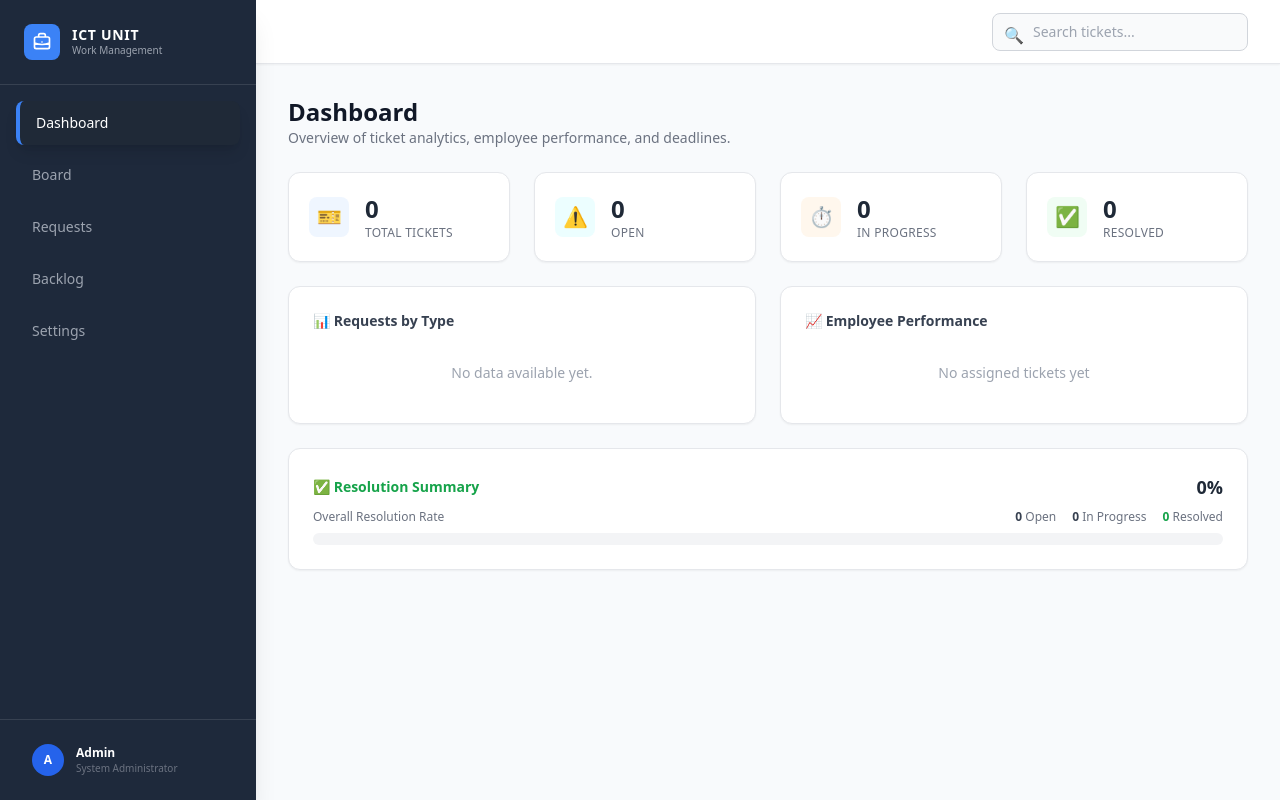
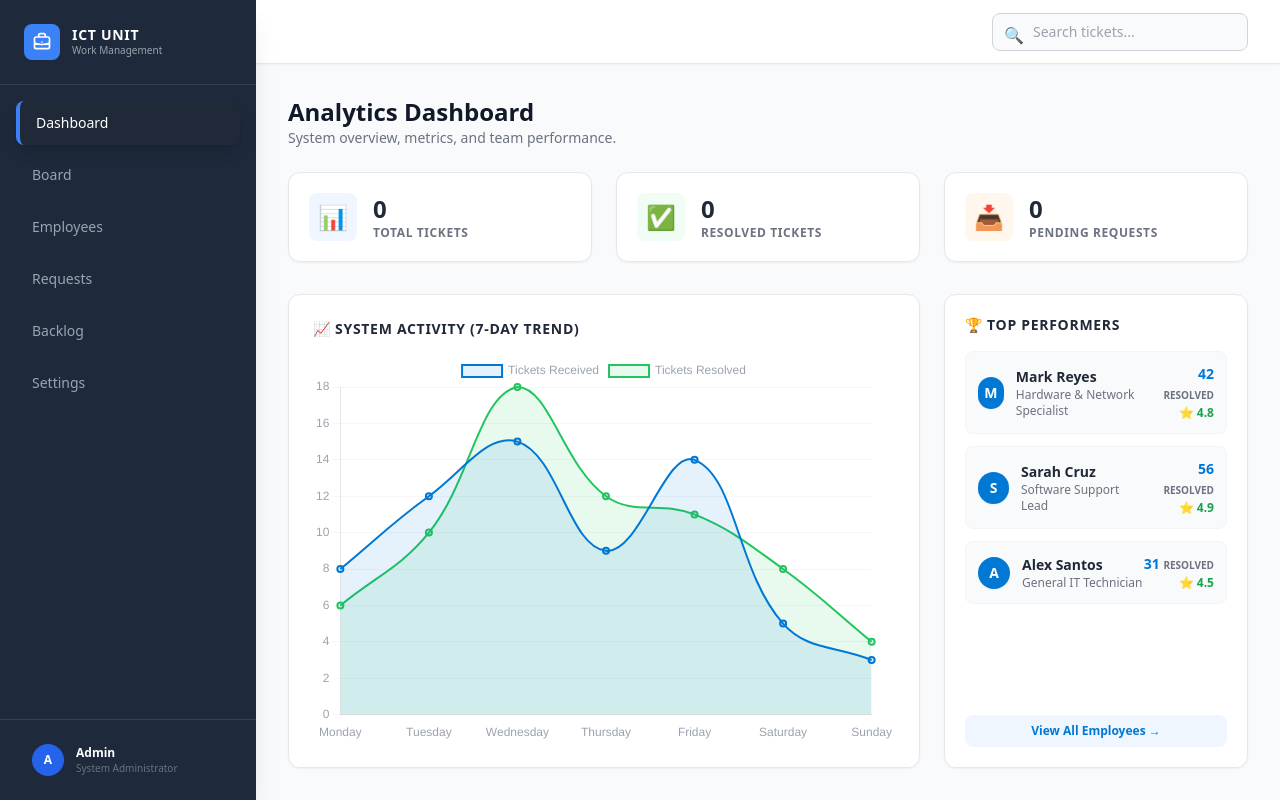
Before and after one commit to gomez28-dev/ict-ticketing-system, a Django app: page /admin-dashboard/analytics/ in a window 1280 px wide. Run offline with Django 5.2, Linux system fonts and the light colour scheme; data that the repository does not hold is empty; some libraries are stand-ins or nearby versions.

Commit message:
Added AI Triage UI, Employee performance page, and Analytics chart

```diff
--- a/config/urls.py
+++ b/config/urls.py
@@ -19,4 +19,6 @@ urlpatterns = [
     path('admin-dashboard/ticket/update/<int:ticket_id>/', views.update_ticket_ajax, name='update_ticket_ajax'),
     path('admin-dashboard/search/', views.search_tickets, name='search_tickets'),
     path('admin-dashboard/settings/', views.settings_view, name='settings'),
+    path('admin-dashboard/request/<int:ticket_id>/triage/', views.ticket_triage_view, name='ticket_triage'),
+    path('admin-dashboard/teams/', views.teams_view, name='teams'),
 ]
--- a/tickets/templates/tickets/analytics.html
+++ b/tickets/templates/tickets/analytics.html
@@ -1,100 +1,154 @@
 {% extends 'tickets/base_admin.html' %}
 
 {% block content %}
-<div class="mb-6">
-    <h1 class="text-2xl font-bold text-gray-900 dark:text-white">Dashboard</h1>
-    <p class="text-sm text-gray-500 dark:text-gray-400">Overview of ticket analytics, employee performance, and deadlines.</p>
+<div class="mb-6 flex justify-between items-end">
+    <div>
+        <h1 class="text-2xl font-bold text-gray-900 dark:text-white">Analytics Dashboard</h1>
+        <p class="text-sm text-gray-500 dark:text-gray-400">System overview, metrics, and team performance.</p>
+    </div>
 </div>
 
-<div class="grid grid-cols-1 md:grid-cols-4 gap-6 mb-6">
+<div class="grid grid-cols-1 md:grid-cols-3 gap-6 mb-8">
+
     <div class="bg-white dark:bg-gray-800 p-5 rounded-xl shadow-sm border border-gray-200 dark:border-gray-700 flex items-center gap-4 transition-colors">
-        <div class="w-10 h-10 rounded-lg bg-blue-50 dark:bg-blue-900/30 text-blue-600 dark:text-blue-400 flex items-center justify-center font-bold text-xl">
-            🎫
+        <div class="w-12 h-12 rounded-lg bg-blue-50 dark:bg-blue-900/30 text-[#0078d4] dark:text-blue-400 flex items-center justify-center text-2xl">
+            📊
         </div>
         <div>
             <div class="text-2xl font-bold text-gray-800 dark:text-white">{{ total_tickets }}</div>
-            <div class="text-xs text-gray-500 dark:text-gray-400 uppercase tracking-wide">Total Tickets</div>
+            <div class="text-xs text-gray-500 dark:text-gray-400 uppercase tracking-wider font-bold">Total Tickets</div>
         </div>
     </div>
+
     <div class="bg-white dark:bg-gray-800 p-5 rounded-xl shadow-sm border border-gray-200 dark:border-gray-700 flex items-center gap-4 transition-colors">
-        <div class="w-10 h-10 rounded-lg bg-cyan-50 dark:bg-cyan-900/30 text-cyan-500 dark:text-cyan-400 flex items-center justify-center font-bold text-xl">
-            ⚠️
-        </div>
-        <div>
-            <div class="text-2xl font-bold text-gray-800 dark:text-white">{{ open_tickets }}</div>
-            <div class="text-xs text-gray-500 dark:text-gray-400 uppercase tracking-wide">Open</div>
-        </div>
-    </div>
-    <div class="bg-white dark:bg-gray-800 p-5 rounded-xl shadow-sm border border-gray-200 dark:border-gray-700 flex items-center gap-4 transition-colors">
-        <div class="w-10 h-10 rounded-lg bg-orange-50 dark:bg-orange-900/30 text-orange-500 dark:text-orange-400 flex items-center justify-center font-bold text-xl">
-            ⏱️
-        </div>
-        <div>
-            <div class="text-2xl font-bold text-gray-800 dark:text-white">{{ in_progress_tickets }}</div>
-            <div class="text-xs text-gray-500 dark:text-gray-400 uppercase tracking-wide">In Progress</div>
-        </div>
-    </div>
-    <div class="bg-white dark:bg-gray-800 p-5 rounded-xl shadow-sm border border-gray-200 dark:border-gray-700 flex items-center gap-4 transition-colors">
-        <div class="w-10 h-10 rounded-lg bg-green-50 dark:bg-green-900/30 text-green-500 dark:text-green-400 flex items-center justify-center font-bold text-xl">
+        <div class="w-12 h-12 rounded-lg bg-green-50 dark:bg-green-900/30 text-green-600 dark:text-green-400 flex items-center justify-center text-2xl">
             ✅
         </div>
         <div>
             <div class="text-2xl font-bold text-gray-800 dark:text-white">{{ resolved_tickets }}</div>
-            <div class="text-xs text-gray-500 dark:text-gray-400 uppercase tracking-wide">Resolved</div>
-        </div>
-    </div>
-</div>
-
-<div class="grid grid-cols-1 lg:grid-cols-2 gap-6 mb-6">
-
-    <div class="bg-white dark:bg-gray-800 p-6 rounded-xl shadow-sm border border-gray-200 dark:border-gray-700 transition-colors">
-        <h3 class="text-sm font-bold text-gray-700 dark:text-gray-200 mb-4 flex items-center gap-2">
-            📊 Requests by Type
-        </h3>
-        <div class="space-y-4">
-            {% for item in chart_data %}
-            <div>
-                <div class="flex justify-between text-xs mb-1 text-gray-600 dark:text-gray-400">
-                    <span>{{ item.name }}</span>
-                    <span class="font-bold text-gray-900 dark:text-white">{{ item.count }}</span>
-                </div>
-                <div class="w-full bg-gray-100 dark:bg-gray-700 rounded-full h-2">
-                    <div class="bg-[#0078d4] h-2 rounded-full" style="width: {{ item.width }}%"></div>
-                </div>
-            </div>
-            {% empty %}
-            <p class="text-sm text-gray-400 dark:text-gray-500 text-center py-4">No data available yet.</p>
-            {% endfor %}
+            <div class="text-xs text-gray-500 dark:text-gray-400 uppercase tracking-wider font-bold">Resolved Tickets</div>
         </div>
     </div>
 
-    <div class="bg-white dark:bg-gray-800 p-6 rounded-xl shadow-sm border border-gray-200 dark:border-gray-700 flex flex-col transition-colors">
-        <h3 class="text-sm font-bold text-gray-700 dark:text-gray-200 mb-4 flex items-center gap-2">
-            📈 Employee Performance
-        </h3>
-        <div class="flex-1 flex items-center justify-center text-gray-400 dark:text-gray-500 text-sm">
-            No assigned tickets yet
+    <div class="bg-white dark:bg-gray-800 p-5 rounded-xl shadow-sm border border-gray-200 dark:border-gray-700 flex items-center gap-4 transition-colors">
+        <div class="w-12 h-12 rounded-lg bg-orange-50 dark:bg-orange-900/30 text-orange-500 dark:text-orange-400 flex items-center justify-center text-2xl">
+            📥
+        </div>
+        <div>
+            <div class="text-2xl font-bold text-gray-800 dark:text-white">{{ pending_requests }}</div>
+            <div class="text-xs text-gray-500 dark:text-gray-400 uppercase tracking-wider font-bold">Pending Requests</div>
         </div>
     </div>
+
 </div>
 
-<div class="bg-white dark:bg-gray-800 p-6 rounded-xl shadow-sm border border-gray-200 dark:border-gray-700 transition-colors">
-    <div class="flex justify-between items-center mb-2">
-        <h3 class="text-sm font-bold text-green-600 dark:text-green-400 flex items-center gap-2">
-            ✅ Resolution Summary
-        </h3>
-        <span class="font-bold text-lg text-gray-800 dark:text-white">{{ resolution_rate }}%</span>
-    </div>
-    <div class="flex justify-between text-xs text-gray-500 dark:text-gray-400 mb-2">
-        <span>Overall Resolution Rate</span>
-        <div class="flex gap-4">
-            <span><strong class="text-gray-700 dark:text-gray-300">{{ open_tickets }}</strong> Open</span>
-            <span><strong class="text-gray-700 dark:text-gray-300">{{ in_progress_tickets }}</strong> In Progress</span>
-            <span><strong class="text-green-600 dark:text-green-400">{{ resolved_tickets }}</strong> Resolved</span>
+<div class="grid grid-cols-1 lg:grid-cols-3 gap-6 flex-1">
+
+    <div class="lg:col-span-2 bg-white dark:bg-gray-800 rounded-xl shadow-sm border border-gray-200 dark:border-gray-700 p-6 flex flex-col transition-colors">
+        <h3 class="text-sm font-bold text-gray-800 dark:text-gray-200 mb-4 uppercase tracking-wider flex items-center gap-2">📈 System Activity (7-Day Trend)</h3>
+        <div class="flex-1 relative w-full h-64">
+            <canvas id="activityChart"></canvas>
         </div>
     </div>
-    <div class="w-full bg-gray-100 dark:bg-gray-700 rounded-full h-3">
-        <div class="bg-[#0078d4] h-3 rounded-full transition-all duration-500" style="width: {{ resolution_rate }}%"></div>
+
+    <div class="lg:col-span-1 bg-white dark:bg-gray-800 rounded-xl shadow-sm border border-gray-200 dark:border-gray-700 p-5 transition-colors flex flex-col">
+        <h3 class="text-sm font-bold text-gray-800 dark:text-gray-200 mb-4 uppercase tracking-wider flex items-center gap-2">🏆 Top Performers</h3>
+
+        <div class="space-y-3 flex-1">
+            {% for staff in staff_data %}
+            <div class="flex items-center justify-between p-3 bg-gray-50 dark:bg-gray-900/50 rounded-lg border border-gray-100 dark:border-gray-700 hover:border-blue-200 dark:hover:border-blue-800 transition-colors">
+                <div class="flex items-center gap-3">
+                    <div class="w-8 h-8 rounded-full bg-[#0078d4] text-white flex items-center justify-center text-sm font-bold shadow-sm">
+                        {{ staff.name|make_list|first }}
+                    </div>
+                    <div>
+                        <p class="text-sm font-bold text-gray-800 dark:text-gray-200">{{ staff.name }}</p>
+                        <p class="text-xs text-gray-500 dark:text-gray-400">{{ staff.role }}</p>
+                    </div>
+                </div>
+                <div class="text-right">
+                    <p class="text-sm font-bold text-[#0078d4] dark:text-blue-400">{{ staff.resolved_tickets }} <span class="text-[10px] uppercase font-bold text-gray-500 dark:text-gray-400">Resolved</span></p>
+                    <p class="text-xs text-green-600 dark:text-green-400 font-bold flex items-center justify-end gap-1">⭐ {{ staff.rating }}</p>
+                </div>
+            </div>
+            {% endfor %}
+        </div>
+
+        <a href="{% url 'teams' %}" class="block text-center text-xs text-[#0078d4] dark:text-blue-400 mt-4 hover:underline font-bold bg-blue-50 dark:bg-blue-900/20 py-2 rounded-lg transition-colors">View All Employees &rarr;</a>
     </div>
+
 </div>
 {% endblock %}
+
+{% block scripts %}
+<script src="https://cdn.jsdelivr.net/npm/chart.js"></script>
+
+<script>
+    document.addEventListener('DOMContentLoaded', function() {
+        const ctx = document.getElementById('activityChart').getContext('2d');
+
+        // Grab the data safely from Django
+        const labels = {{ chart_labels|safe }};
+        const receivedData = {{ chart_received|safe }};
+        const resolvedData = {{ chart_resolved|safe }};
+
+        new Chart(ctx, {
+            type: 'line',
+            data: {
+                labels: labels,
+                datasets: [
+                    {
+                        label: 'Tickets Received',
+                        data: receivedData,
+                        borderColor: '#0078d4', // Blue
+                        backgroundColor: 'rgba(0, 120, 212, 0.1)',
+                        borderWidth: 2,
+                        tension: 0.4, // Smooth curves
+                        fill: true
+                    },
+                    {
+                        label: 'Tickets Resolved',
+                        data: resolvedData,
+                        borderColor: '#22c55e', // Green
+                        backgroundColor: 'rgba(34, 197, 94, 0.1)',
+                        borderWidth: 2,
+                        tension: 0.4, // Smooth curves
+                        fill: true
+                    }
+                ]
+            },
+            options: {
+                responsive: true,
+                maintainAspectRatio: false,
+                plugins: {
+                    legend: {
+                        position: 'top',
+                        labels: {
+                            color: '#9ca3af' // Gray-400 for dark mode compatibility
+                        }
+                    }
+                },
+                scales: {
+                    y: {
+                        beginAtZero: true,
+                        grid: {
+                            color: 'rgba(156, 163, 175, 0.1)' // Very faint grid lines
+                        },
+                        ticks: {
+                            color: '#9ca3af'
+                        }
+                    },
+                    x: {
+                        grid: {
+                            display: false // Hide vertical grid lines
+                        },
+                        ticks: {
+                            color: '#9ca3af'
+                        }
+                    }
+                }
+            }
+        });
+    });
+</script>
+{% endblock %}
--- a/tickets/templates/tickets/base_admin.html
+++ b/tickets/templates/tickets/base_admin.html
@@ -55,6 +55,10 @@
                     Board
                 </a>
 
+                <a href="{% url 'teams' %}" class="flex items-center gap-3 px-4 py-3 text-sm rounded-lg transition-all {% if url_name == 'teams' %}bg-gray-800 text-white border-l-4 border-blue-500 shadow-lg{% else %}text-gray-400 hover:bg-gray-800 hover:text-white{% endif %}">
+                    Employees
+                </a>
+
                 <a href="{% url 'requests' %}" class="flex items-center gap-3 px-4 py-3 text-sm rounded-lg transition-all {% if url_name == 'requests' %}bg-gray-800 text-white border-l-4 border-blue-500 shadow-lg{% else %}text-gray-400 hover:bg-gray-800 hover:text-white{% endif %}">
                     Requests
                 </a>
--- a/tickets/views.py
+++ b/tickets/views.py
@@ -1,7 +1,6 @@
-from .ml_service import predict_ticket_duration
+from .ml_service import predict_ticket_duration, recommend_staff, predict_risk
 from django.utils import timezone
 from django.db.models import Count
-from django.shortcuts import render
 from .models import Ticket
 from .forms import PublicTicketForm
 from django.shortcuts import render, redirect, get_object_or_404
@@ -90,41 +89,61 @@ def delete_request(request, ticket_id):
 
 
 def analytics_dashboard(request):
-    # We exclude 'PENDING' because those haven't been approved to the main board yet
-    active_tickets = Ticket.objects.exclude(status='PENDING')
+    """Main dashboard view with metrics, chart, and top performers."""
+    total_tickets = Ticket.objects.count()
+    resolved_tickets = Ticket.objects.filter(status__in=['REVIEW', 'DONE']).count()
+    pending_requests = Ticket.objects.filter(status='PENDING').count()
 
-    # 1. Calculate Top Card Metrics
-    total = active_tickets.count()
-    open_count = active_tickets.filter(status__in=['BACKLOG', 'TODO']).count()
-    in_progress = active_tickets.filter(status='IN_PROGRESS').count()
-    resolved = active_tickets.filter(status__in=['REVIEW', 'DONE']).count()
-
-    # 2. Calculate Overall Resolution Rate for the progress bar
-    resolution_rate = 0
-    if total > 0:
-        resolution_rate = int((resolved / total) * 100)
-
-    # 3. Get data for "Requests by Type"
-    type_counts = active_tickets.values('support_type').annotate(count=Count('id'))
-    support_dict = dict(Ticket.SUPPORT_CHOICES)
-
-    chart_data = []
-    for item in type_counts:
-        if item['support_type']:  # Ignore empty ones
-            name = support_dict.get(item['support_type'], 'Other')
-            # Calculate a percentage width for the visual bar chart
-            width = int((item['count'] / total) * 100) if total > 0 else 0
-            chart_data.append({'name': name, 'count': item['count'], 'width': width})
+    staff_data = get_mock_staff_data()
+    chart_data = get_mock_chart_data()  # Fetch the chart data
 
     context = {
-        'total_tickets': total,
-        'open_tickets': open_count,
-        'in_progress_tickets': in_progress,
-        'resolved_tickets': resolved,
-        'resolution_rate': resolution_rate,
-        'chart_data': chart_data,
+        'total_tickets': total_tickets,
+        'resolved_tickets': resolved_tickets,
+        'pending_requests': pending_requests,
+        'staff_data': staff_data,
+        'chart_labels': chart_data['labels'],  # Send labels to JS
+        'chart_received': chart_data['received'],  # Send received line to JS
+        'chart_resolved': chart_data['resolved'],  # Send resolved line to JS
     }
     return render(request, 'tickets/analytics.html', context)
+
+
+def get_mock_staff_data():
+    """Centralized mock data for Staff & Teams.
+    Eventually, this will be replaced by querying a custom User database."""
+    return [
+        {
+            "name": "Mark Reyes",
+            "role": "Hardware & Network Specialist",
+            "skills": ["HARDWARE", "NETWORK", "CCTV"],
+            "active_tickets": 3,
+            "resolved_tickets": 42,
+            "rating": 4.8
+        },
+        {
+            "name": "Sarah Cruz",
+            "role": "Software Support Lead",
+            "skills": ["SOFTWARE", "ACCOUNT"],
+            "active_tickets": 1,
+            "resolved_tickets": 56,
+            "rating": 4.9
+        },
+        {
+            "name": "Alex Santos",
+            "role": "General IT Technician",
+            "skills": ["OTHER", "NETWORK"],
+            "active_tickets": 2,
+            "resolved_tickets": 31,
+            "rating": 4.5
+        }
+    ]
+
+
+def teams_view(request):
+    """View for the Teams & Staff Management page."""
+    staff_data = get_mock_staff_data()
+    return render(request, 'tickets/teams.html', {'staff_data': staff_data})
 
 
 def backlog_view(request):
@@ -212,3 +231,85 @@ def update_ticket_ajax(request, ticket_id):
 
 def settings_view(request):
     return render(request, 'tickets/settings.html')
+
+
+def ticket_triage_view(request, ticket_id):
+    """Loads the AI Triage Screen for a pending request."""
+    ticket = get_object_or_404(Ticket, id=ticket_id)
+
+    # 1. Run the AI Models
+    predicted_hours = predict_ticket_duration(ticket.support_type, ticket.priority)
+    staff_rec = recommend_staff(ticket.school_name, ticket.support_type)
+    risk_assessment = predict_risk(ticket.support_type, ticket.priority)
+
+    return render(request, 'tickets/ticket_creation.html', {
+        'ticket': ticket,
+        'predicted_hours': predicted_hours,
+        'staff_rec': staff_rec,
+        'risk_assessment': risk_assessment
+    })
+
+
+def approve_request(request, ticket_id):
+    """Saves the finalized triage data and moves ticket to the board."""
+    ticket = get_object_or_404(Ticket, id=ticket_id)
+
+    if request.method == 'POST':
+        # Grab the finalized data from the Triage Screen
+        ticket.status = request.POST.get('status', 'TODO')
+        ticket.priority = request.POST.get('priority', ticket.priority)
+
+        # We append the assigned staff to the admin notes so we don't have to alter the database!
+        assigned_staff = request.POST.get('assigned_staff', 'Unassigned')
+        existing_notes = ticket.admin_notes or ""
+        ticket.admin_notes = f"Assigned to: {assigned_staff}\n{existing_notes}"
+
+        # Save the AI predicted hours
+        ticket.predicted_hours = request.POST.get('predicted_hours', 1)
+
+        ticket.save()
+
+    return redirect('dashboard')
+
+def get_mock_staff_data():
+    """Centralized mock data for Staff & Teams.
+    Eventually, this will be replaced by querying a custom User or Staff profile model."""
+    return [
+        {
+            "name": "Mark Reyes",
+            "role": "Hardware & Network Specialist",
+            "skills": ["HARDWARE", "NETWORK", "CCTV"],
+            "active_tickets": 3,
+            "resolved_tickets": 42,
+            "rating": 4.8
+        },
+        {
+            "name": "Sarah Cruz",
+            "role": "Software Support Lead",
+            "skills": ["SOFTWARE", "ACCOUNT"],
+            "active_tickets": 1,
+            "resolved_tickets": 56,
+            "rating": 4.9
+        },
+        {
+            "name": "Alex Santos",
+            "role": "General IT Technician",
+            "skills": ["OTHER", "NETWORK"],
+            "active_tickets": 2,
+            "resolved_tickets": 31,
+            "rating": 4.5
+        }
+    ]
+
+def teams_view(request):
+    """View for the Teams & Staff Management page."""
+    staff_data = get_mock_staff_data()
+    return render(request, 'tickets/teams.html', {'staff_data': staff_data})
+
+def get_mock_chart_data():
+    """Generates 7-day mock trend data for the System Activity chart."""
+    return {
+        'labels': ['Monday', 'Tuesday', 'Wednesday', 'Thursday', 'Friday', 'Saturday', 'Sunday'],
+        'received': [8, 12, 15, 9, 14, 5, 3],
+        'resolved': [6, 10, 18, 12, 11, 8, 4]
+    }
```
Also changed, not shown: tickets/ml_service.py (+38 -38 lines), tickets/templates/tickets/requests.html (+3 -6 lines), tickets/templates/tickets/teams.html (added, +51 -0 lines), tickets/templates/tickets/ticket_creation.html (added, +118 -0 lines).
